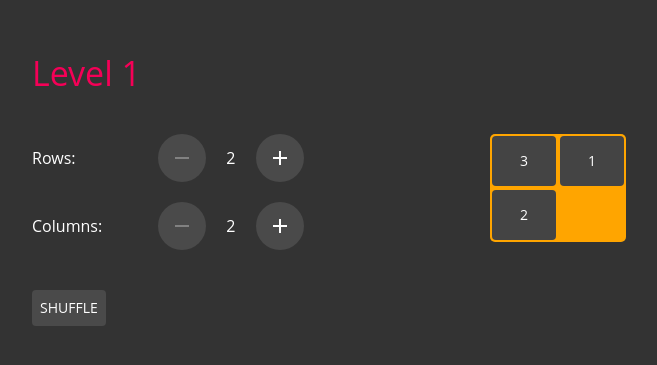
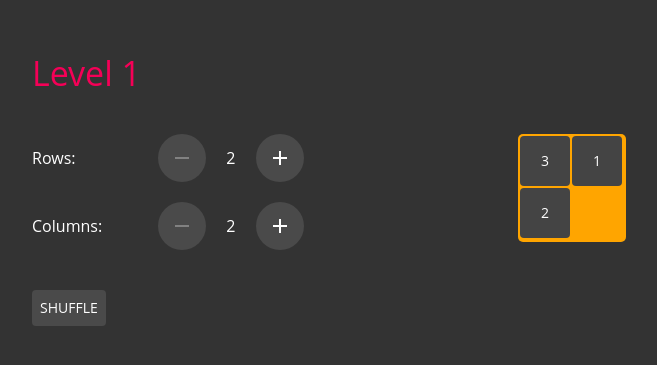
Before and after one commit to osandell/react-n-puzzle, a React (Create React App) app: page / in a window 1280 px wide. Shown: the part 191-556 px from the top of the page, without its empty margins (311-968 px from the left). Built offline with nearby package versions, Linux system fonts and the light colour scheme.

Commit message:
feat: implement animation for moving the tiles
This is utilizing CSS transition animations.

re #32

```diff
--- a/src/components/Board/Board.tsx
+++ b/src/components/Board/Board.tsx
@@ -13,43 +13,60 @@ interface Props {
 }
 
 // Define css-in-js
-const useStyles = makeStyles((theme: Theme) =>
+const useStyles = makeStyles<Theme, Props>((theme: Theme) =>
   createStyles({
-    root: {
+    root: (props) => ({
       display: 'inline-flex',
+      position: 'relative',
       flexDirection: 'column',
       background: 'orange',
       borderRadius: 5,
-    },
+    }),
   })
 )
 
-const Board: FC<Props> = ({ boardConfig, handleClickTile }): ReactElement => {
-  const classes = useStyles()
+const Board: FC<Props> = (props): ReactElement => {
+  const classes = useStyles(props)
 
-  // loop through every row of the board configuration and generate a box with tiles for each
+  // Loop through every position of the board and generate a tile plus a hidden tile. The visible
+  // tiles needs to be in a one dimensional array with consistent key properties in order to be able
+  // to animate. The hidden tiles on the other hand needs to be in a 2d array in order to fill out the
+  // appropriate space for the board.
   let board = []
-  for (let i = 0; i < boardConfig.length; i++) {
-    const row = boardConfig[i]
+  let hiddenBoard = []
+  for (let i = 0; i < props.boardConfig.length; i++) {
+    const row = props.boardConfig[i]
 
     let rowTiles = []
     for (let j = 0; j < row.length; j++) {
+      row[j] !== null &&
+        board.push(
+          <Tile
+            key={row[j]}
+            position={{ row: i, column: j }}
+            value={row[j]}
+            onClick={(position: TilePosition) =>
+              props.handleClickTile(position)
+            }
+          />
+        )
       rowTiles.push(
         <Tile
           key={j}
           position={{ row: i, column: j }}
-          value={row[j]}
-          onClick={(position: TilePosition) => handleClickTile(position)}
+          hidden
+          onClick={(position: TilePosition) => props.handleClickTile(position)}
         />
       )
     }
 
-    board.push(<Box key={i}>{rowTiles}</Box>)
+    hiddenBoard.push(<Box key={i}>{rowTiles}</Box>)
   }
 
   return (
     <Box data-testid="board" className={classes.root}>
       {board}
+      {hiddenBoard}
     </Box>
   )
 }
--- a/src/components/Board/Tile/Tile.tsx
+++ b/src/components/Board/Tile/Tile.tsx
@@ -6,17 +6,31 @@ import Button from '@material-ui/core/Button'
 import TilePosition from '../../../shared/interfaces/TilePosition.interface'
 interface Props {
   position: TilePosition
-  value: number
+  value?: number
+  hidden?: boolean
   onClick: (position: TilePosition) => void
 }
+
+// Global constants
+const TILE_SIZE = 50
+const TILE_MARGIN = 2
 
 // Define css-in-js
 const useStyles = makeStyles<Theme, Props>((theme: Theme) =>
   createStyles({
     root: (props) => ({
-      width: 45,
-      height: 50,
-      margin: 2,
+      minWidth: TILE_SIZE,
+      minHeight: TILE_SIZE,
+      width: TILE_SIZE,
+      height: TILE_SIZE,
+      margin: TILE_MARGIN,
+      // If this is a hidden tile we want it to affect the size of the containing div. Therefore
+      // we only set the positioning to absolute in case it's a visible tile.
+      position: `${props.hidden ? 'initial' : 'absolute'}`,
+      visibility: `${props.hidden ? 'hidden' : 'visible'}`,
+      left: props.position.column * (TILE_SIZE + TILE_MARGIN),
+      top: props.position.row * (TILE_SIZE + TILE_MARGIN),
+      transition: 'all 0.6s ease',
       backgroundColor: '#444',
       '&:hover': {
         backgroundColor: '#00000090',
@@ -26,9 +40,6 @@ const useStyles = makeStyles<Theme, Props>((theme: Theme) =>
           backgroundColor: '#00000090',
         },
       },
-      // We always have one button with value === null that represents the empty square,
-      // that's why we hide it.
-      visibility: `${props.value === null ? 'hidden' : 'visible'}`,
     }),
   })
 )
@@ -41,8 +52,7 @@ const Tile: FC<Props> = (props): ReactElement => {
       className={classes.root}
       onClick={() => props.onClick(props.position)}
     >
-      {/* We need some placeholder string even on the hidden button to keep the right dimensions. */}
-      {props.value === null ? '\u00A0' : props.value}
+      {props.value}
     </Button>
   )
 }
```
